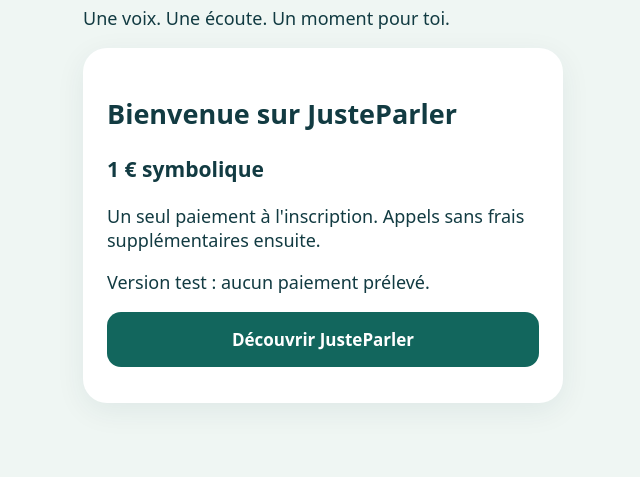
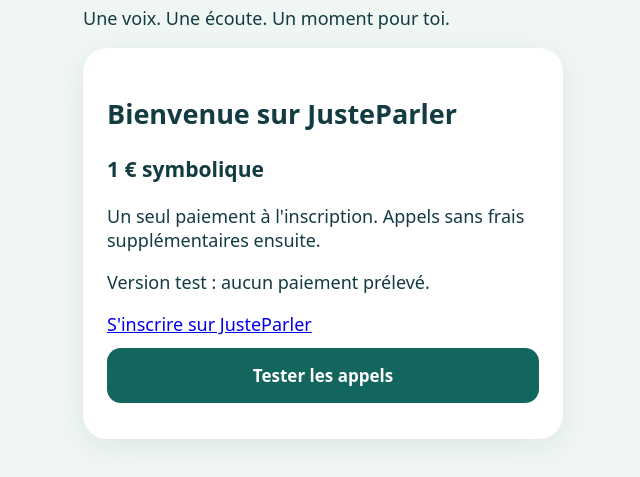
Before and after one commit to danishalifaiz-lab/justeparler-v1, a plain HTML site: page index.html in a window 1280 px wide. Shown: the part 171-648 px from the top of the page, without its empty margins (317-957 px from the left). Drawn offline with Linux system fonts and the light colour scheme.

Commit message:
Change button to link for sign-up and update text
Replaced a button with a link for signing up and updated the button text for testing calls.

```diff
--- a/index.html
+++ b/index.html
@@ -4,7 +4,10 @@
         <p>Un seul paiement à l'inscription.
         Appels sans frais supplémentaires ensuite.</p>
         <p>Version test : aucun paiement prélevé.</p>
-        <button id="discover">Découvrir JusteParler</button>
+
+<a href="/inscription.html">S'inscrire sur JusteParler</a>
+<button id="discover">Tester les appels</button>
+
         </div><div id="app" hidden>
         <div id="status" role="status">Choisis ton espace.</div><label id="consent"><input type="checkbox" id="agree"> J’ai 18 ans ou plus et je respecte la confidentialité et les autres personnes.</label><button id="talk">J’ai besoin de parler</button><button id="listen" class="secondary">Je peux écouter</button><button id="mute" hidden>Couper le micro</button><button id="end" hidden class="secondary">Terminer</button><button id="report" hidden class="secondary">Signaler et quitter</button><audio id="remote" autoplay playsinline></audio><small>Service d’écoute entre adultes, non médical. En danger immédiat : 112. Souffrance suicidaire : 3114. Ne partage pas tes coordonnées. Les appels ne sont pas enregistrés par cette application.</small></div></section></main><script>
 const $=id=>document.getElementById(id);
```
